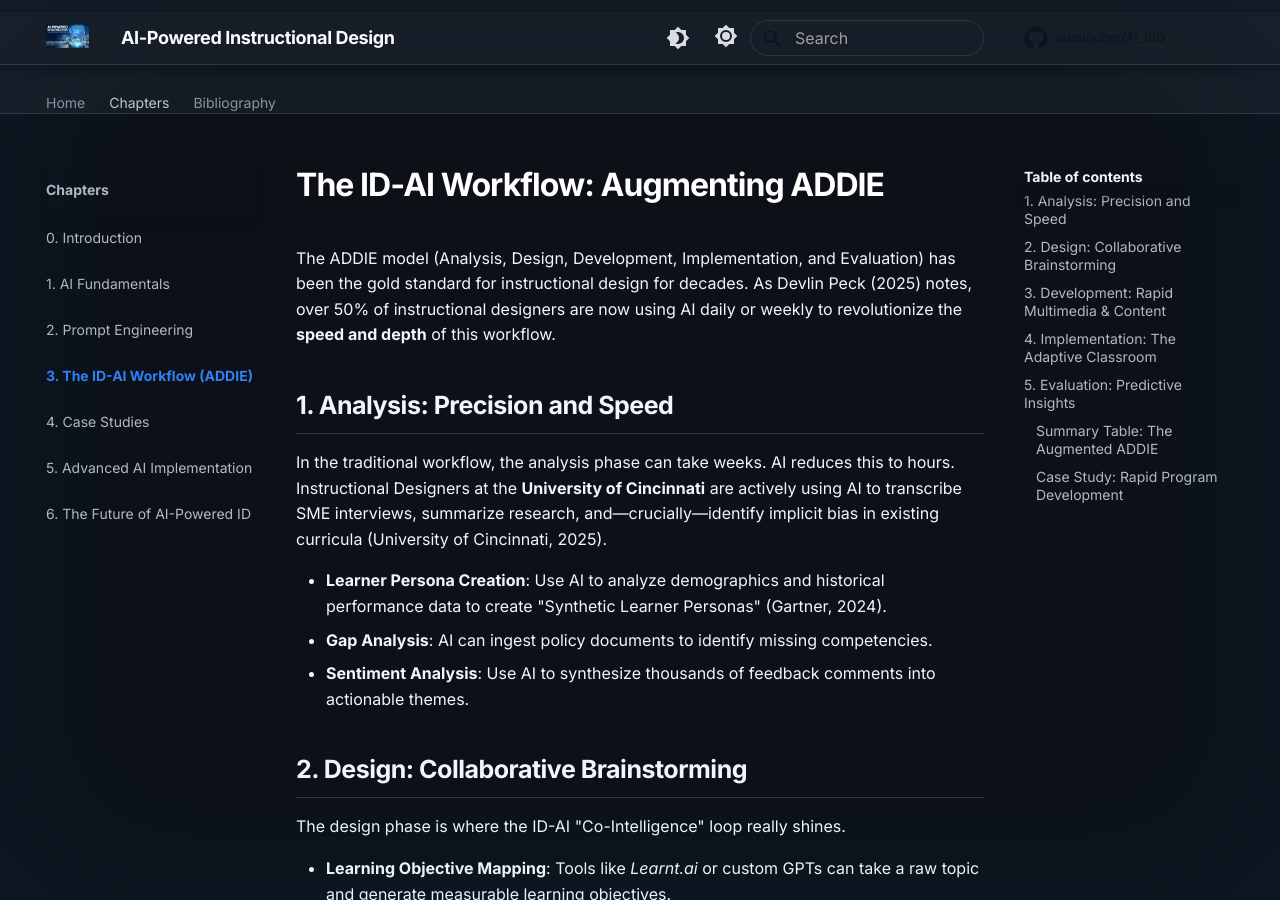
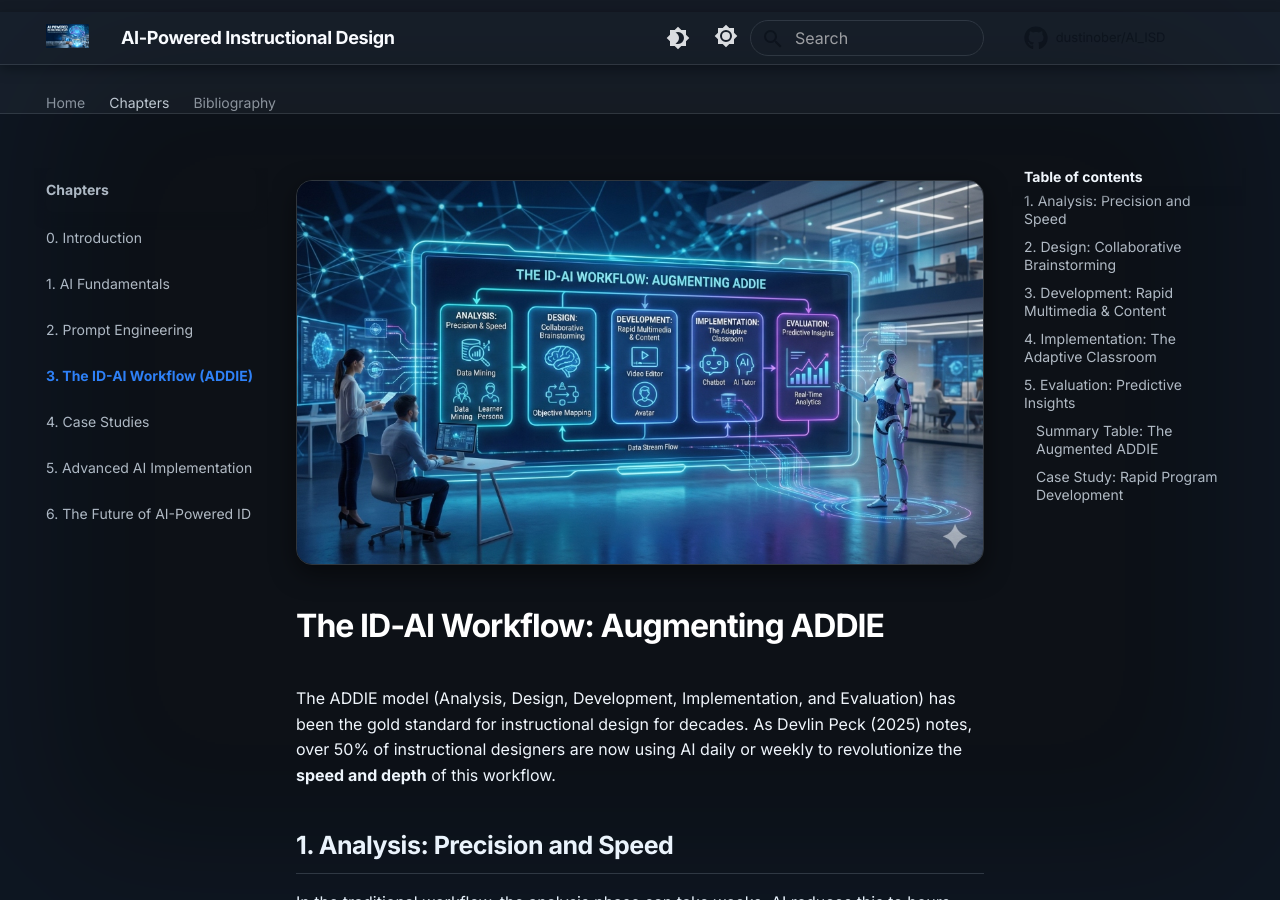
Before and after one commit to dustinober1/Ebook_AI-Powered_Instructional_Design, an MkDocs documentation site: the page built from docs/chapters/03-id-ai-workflow.md, in a window 1280 px wide and 900 px high. Built offline with MkDocs 1.6.1 and Material for MkDocs 9.7.7, drawn with Linux system fonts in a browser that asks for light colours; comment, search, counter and statistics services are not loaded.

Commit message:
feat: Add Chapter 3 cover image
- Added ID-AI Workflow cover showing augmented ADDIE model
- Displays all 5 stages: Analysis, Design, Development, Implementation, Evaluation
- Shows data stream flow and AI integration at each phase

```diff
--- a/docs/chapters/03-id-ai-workflow.md
+++ b/docs/chapters/03-id-ai-workflow.md
@@ -7,6 +7,8 @@ last_reviewed: 2025-12-20
 reading_time: 12 min
 authors: ["Dustin Ober"]
 ---
+
+![The ID-AI Workflow: Augmenting ADDIE](../assets/chapter-03-cover.jpg)
 
 # The ID-AI Workflow: Augmenting ADDIE
 
```
Also changed, not shown: docs/assets/chapter-03-cover.jpg (added).
